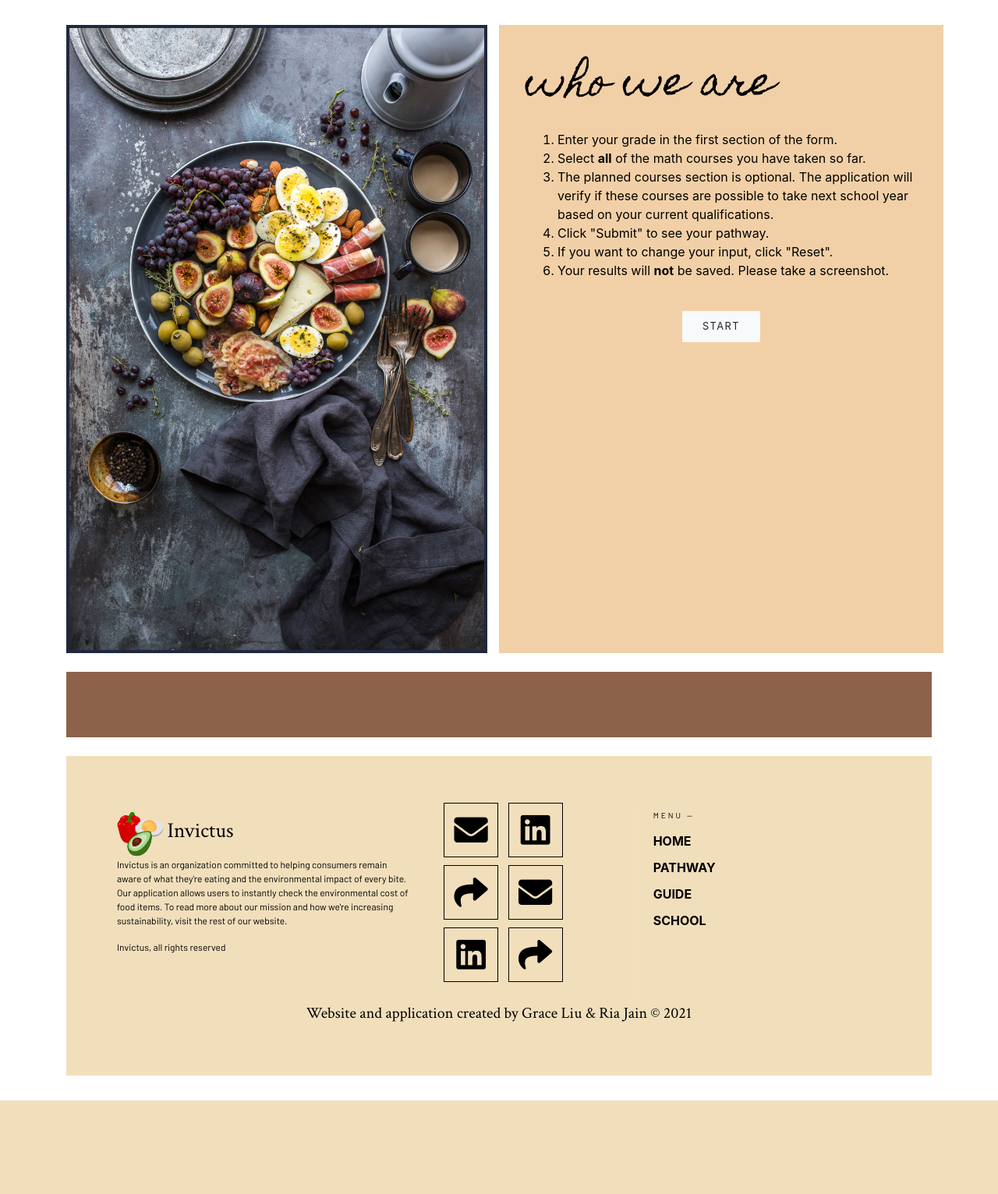
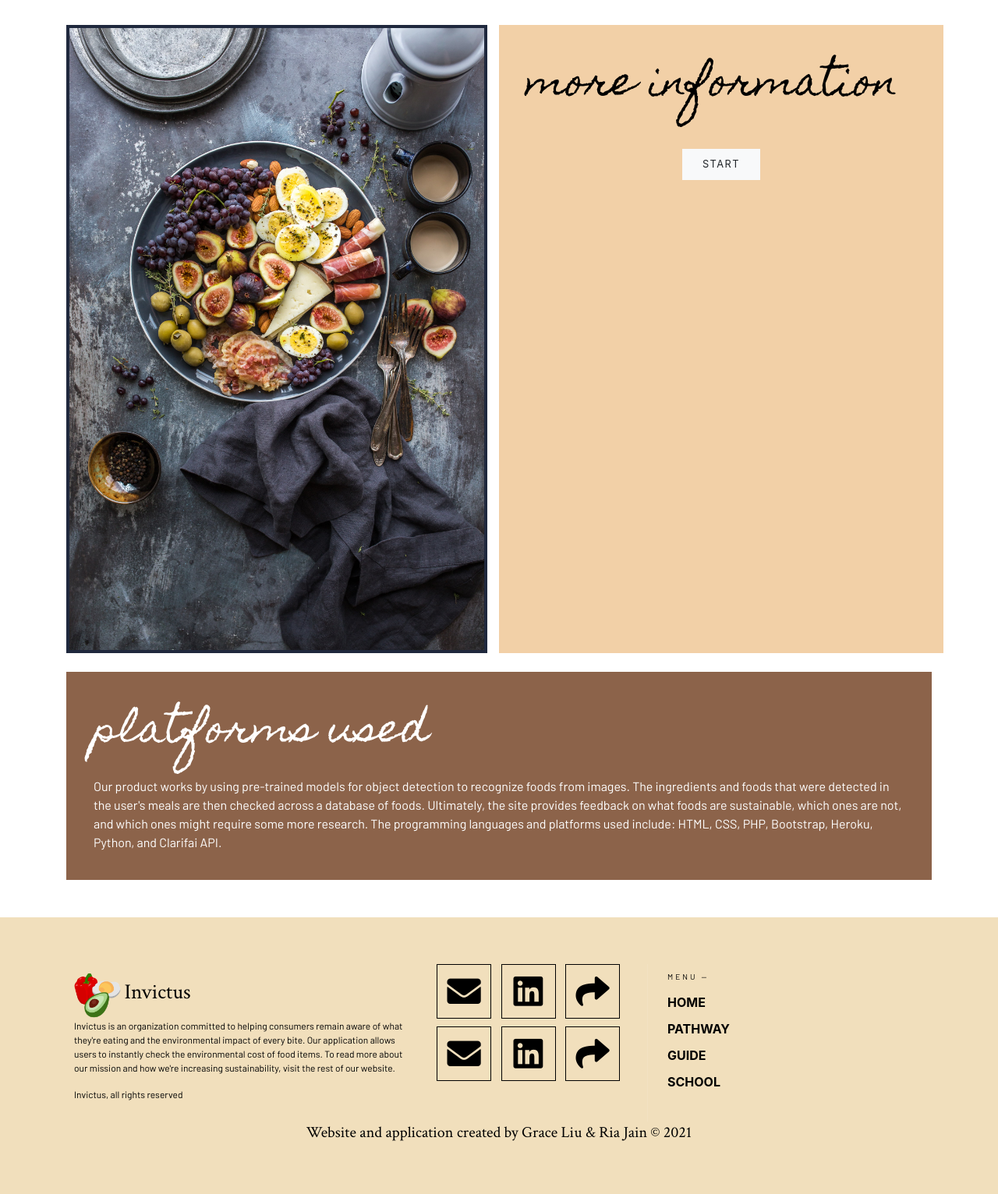
Before and after one commit to graceliu1/victus, a PHP site: page /guide.php in a window 1280 px wide. Shown: the part 546-2078 px from the top of the page at 78% size. Before the commit the page ends 1958 px from the top, so only its background shows below. Run offline with PHP 8.4, Linux system fonts and the light colour scheme; some libraries are stand-ins or nearby versions; some web fonts are replaced.

Commit message:
Update guide.php

```diff
--- a/guide.php
+++ b/guide.php
@@ -86,18 +86,9 @@
 
                 <div class = "card-body">
                     <div class = "card-title">
-                        Who We Are
+                        More information
                     </div>
 
-                    <ol>
-                        <li>Enter your grade in the first section of the form.</li>
-                        <li>Select <strong>all</strong> of the math courses you have taken so far.</li>
-                        <li>The planned courses section is optional. The application will verify if these courses are possible
-                            to take next school year based on your current qualifications.</li>
-                        <li>Click "Submit" to see your pathway.</li>
-                        <li>If you want to change your input, click "Reset". </li>
-                        <li>Your results will <strong>not</strong> be saved. Please take a screenshot.</li>
-                    </ol>
                     <div class = "text-center">
                         <br>
                     <a href="index.php" class="btn btn-light" >Start</a>
@@ -112,8 +103,17 @@
 
         <div class = "card-body">
             <div class = "card-title">
-
+              platforms used
+            </div>
             <p>
+            Our product works by using pre-trained models for object detection
+             to recognize foods from images. The ingredients and foods that
+             were detected in the user's meals are then checked across a
+             database of foods. Ultimately, the site provides feedback
+             on what foods are sustainable, which ones are not, and which
+              ones might require some more research. The programming languages and
+              platforms used include: HTML, CSS, PHP, Bootstrap, Heroku, Python, and
+              Clarifai API.
             </p>
         </div>
     </div>
```
